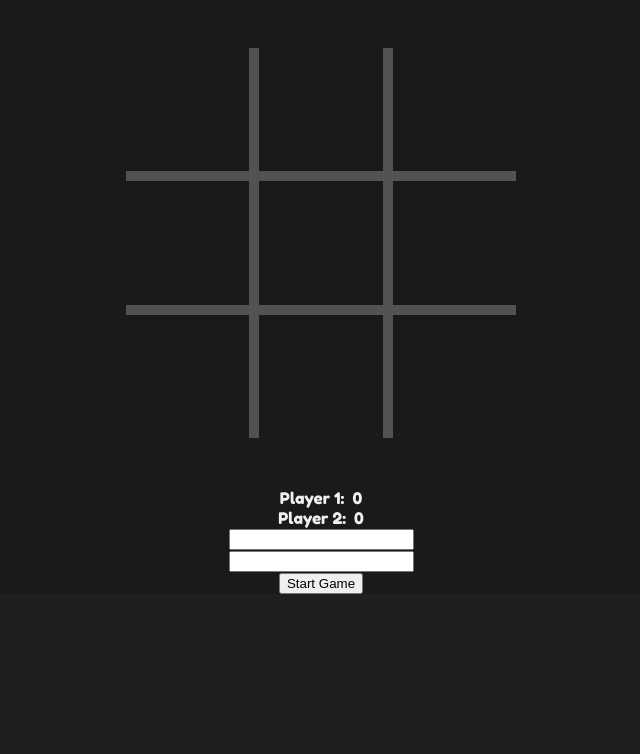
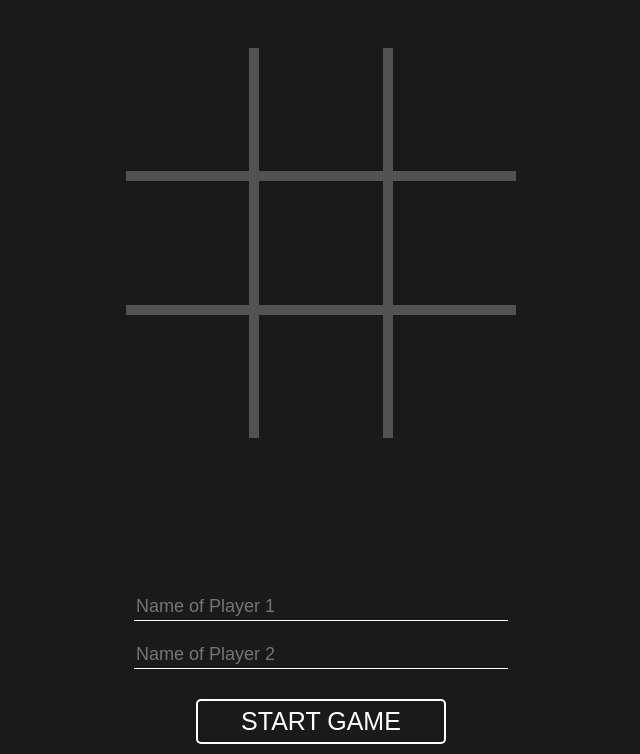
Before and after one commit to eapenzacharias/TicTacToe-JS, a plain HTML site: page index.html in a window 1280 px wide. Shown: the part 133-887 px from the top of the page, without its empty margins (319-959 px from the left). Before the commit the page ends 800 px from the top, so only its background shows below. Drawn offline with Linux system fonts and the light colour scheme.

Commit message:
CSS fixes

```diff
--- a/assets/css/style.scss
+++ b/assets/css/style.scss
@@ -3,8 +3,8 @@ html {
     font-family: 'Fredoka One', cursive;
     margin: 0;
     body {
-        color: rgb(240, 240, 240);
-        background-color: rgb(31, 31, 31);
+        color: #f0f0f0;
+        background-color: #1a1a1a;
         display: flex;
         flex-direction: column;
         text-align: center;
@@ -15,7 +15,6 @@ html {
         }
         .container {
             align-items: center;
-            background-color: rgb(26, 26, 26);
             flex: 1 0 auto;
             display: flex;
             flex-direction: column;
@@ -24,7 +23,7 @@ html {
             width: 390px;
             height: 390px;
             margin: 20px 0 50px 0;
-            background-color: rgb(82, 82, 82);
+            background-color: #525252;
             padding: 0;
             .board-grid {
                 display: grid;
@@ -38,8 +37,48 @@ html {
                     font-weight: 800;
                     text-align: center;
                     padding: 31px 0;
-                    background-color: rgb(26, 26, 26);
+                    background-color: #1a1a1a;
                 }
+            }
+        }
+        #winner {
+            h3 {
+                color: #35ffff;
+                font-size: 30px;
+                font-weight: 300;
+                margin: 15px;
+            }
+        }
+        .score-board {
+            height: 70px;
+            width: 200px;
+            margin: 5px 0 20px 0;
+            .scores {
+                width: 180px;
+                font-size: 20px;
+                margin: 5px;
+            }
+        }
+        #player-details {
+            input {
+                border: none;
+                border-bottom: 1px solid #ffffff;
+                background-color: #1a1a1a;
+                color: #ffffff;
+                height: 25px;
+                width: 370px;
+                margin: 10px;
+                font-size: 18px;
+            }
+            button {
+                border: 2px solid #ffffff;
+                border-radius: 5px;
+                background-color: #1a1a1a;
+                margin: 20px 0 10px 0;
+                height: 45px;
+                font-size: 25px;
+                color: #ffffff;
+                width: 250px;
             }
         }
     }
--- a/assets/js/script.js
+++ b/assets/js/script.js
@@ -77,11 +77,16 @@ const game = (() => {
         winner.innerHTML = "";
     }
 
+    const fillBoard = () => {
+        board = [9, 9, 9, 9, 9, 9, 9, 9, 9];
+    }
+
     return {
         board: () => board,
         move,
         checkWinner,
-        clearBoard
+        clearBoard,
+        fillBoard
     };
 })();
 
@@ -123,14 +128,15 @@ function scoreBoard() {
     let twosName = document.getElementById("twosname");
     scorePlayer1.innerHTML = `${player1.score}`;
     scorePlayer2.innerHTML = `${player2.score}`;
-    onesName.innerHTML = `${playerOneName}`;
-    twosName.innerHTML = `${playerTwoName}`;
+    onesName.innerHTML = `${playerOneName}: &nbsp;`;
+    twosName.innerHTML = `${playerTwoName}: &nbsp;`;
 
 }
 
 function decide(i) {
     let msgBoard = document.getElementById("winner");
     let header = document.createElement("h3");
+    game.fillBoard();
     msgBoard.appendChild(header);
     if (i == 1) {
         var winnerText = document.createTextNode(`${player1.name} WINS!`);
@@ -152,6 +158,7 @@ function gameStarter() {
     let inputOneName = document.createElement("input");
     inputOneName.setAttribute("type", "text");
     inputOneName.setAttribute("id", "input-player1");
+    inputOneName.setAttribute("placeholder", "Name of Player 1")
     playerone.appendChild(inputOneName);
 
     let playertwo = document.createElement("form");
@@ -159,26 +166,30 @@ function gameStarter() {
     let inputTwoName = document.createElement("input");
     inputTwoName.setAttribute("type", "text");
     inputTwoName.setAttribute("id", "input-player2");
+    inputTwoName.setAttribute("placeholder", "Name of Player 2")
     playertwo.appendChild(inputTwoName);
 
     let startGame = document.createElement("button");
     startGame.onclick = () => RunnerFunction();
-    startGame.appendChild(document.createTextNode("Start Game"));
+    startGame.appendChild(document.createTextNode("START GAME"));
     document.getElementById("player-details").appendChild(startGame);
     player1 = player("Player 1", 1, 0);
     player2 = player("Player 2", 2, 0);
     startGame.onclick = () => RunnerFunction(player1, player2);
-    scoreBoard(player1, player2);
+
 }
 
 
 function RunnerFunction(player1, player2) {
     if (document.getElementById("input-player1").value !== "") {
         player1.name = document.getElementById("input-player1").value;
+        playerOneName = player1.name;
     }
     if (document.getElementById("input-player2").value !== "") {
         player2.name = document.getElementById("input-player2").value;
+        playerTwoName = player2.name;
     }
+    scoreBoard(player1, player2);
     game.clearBoard();
     let currentPlayer = 1;
     game.board();
--- a/index.html
+++ b/index.html
@@ -30,9 +30,9 @@
     </div>
     <div class="container">
         <div id="winner"></div>
-        <div id="score-board">
-            <div><span id="onesname"></span>: &nbsp;<span id="player1-score"></div>
-            <div><span id="twosname"></span>: &nbsp;<span id="player2-score"></div>
+        <div class="score-board">
+            <div class="scores"><span id="onesname"></span><span id="player1-score"></div>
+            <div class="scores"><span id="twosname"></span><span id="player2-score"></div>
         </div>
         <div id="player-details">
             <div id="playerone"></div>
```
Also changed, not shown: assets/css/style.css, 1 other file.
